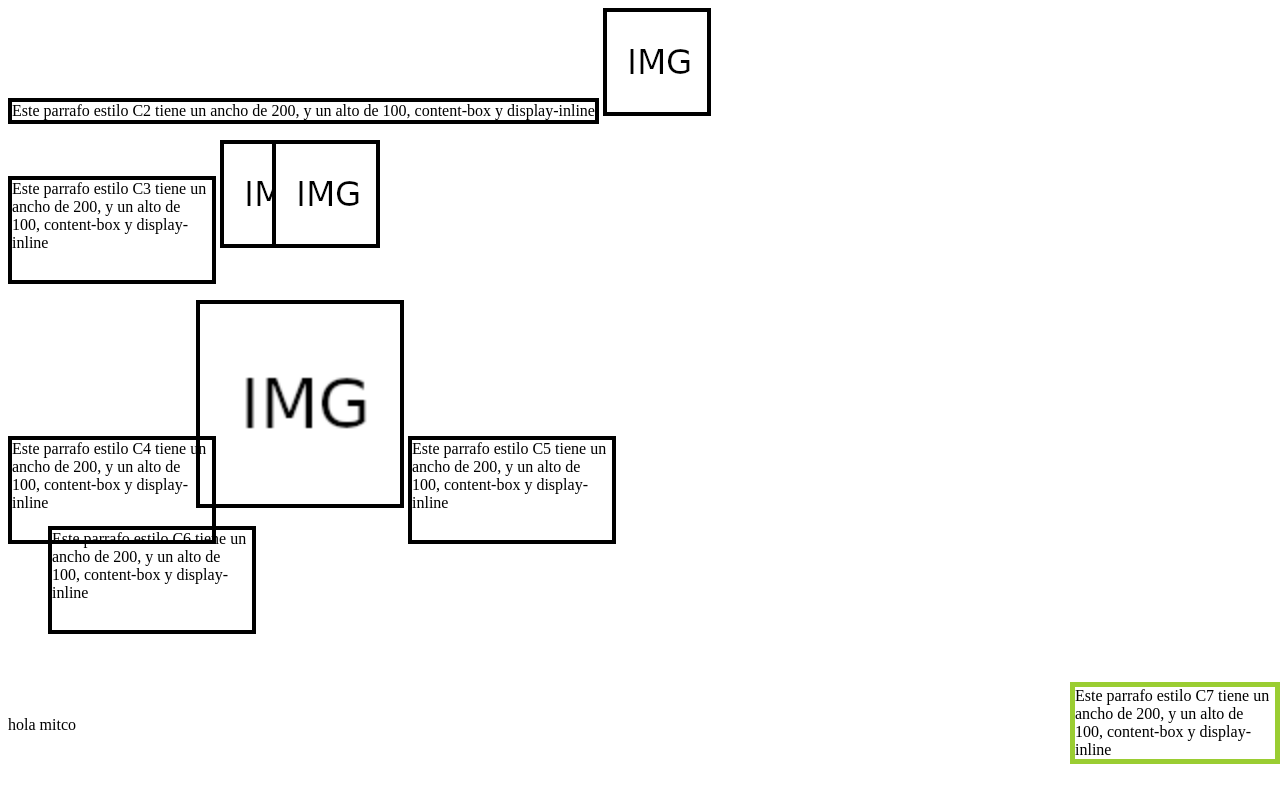
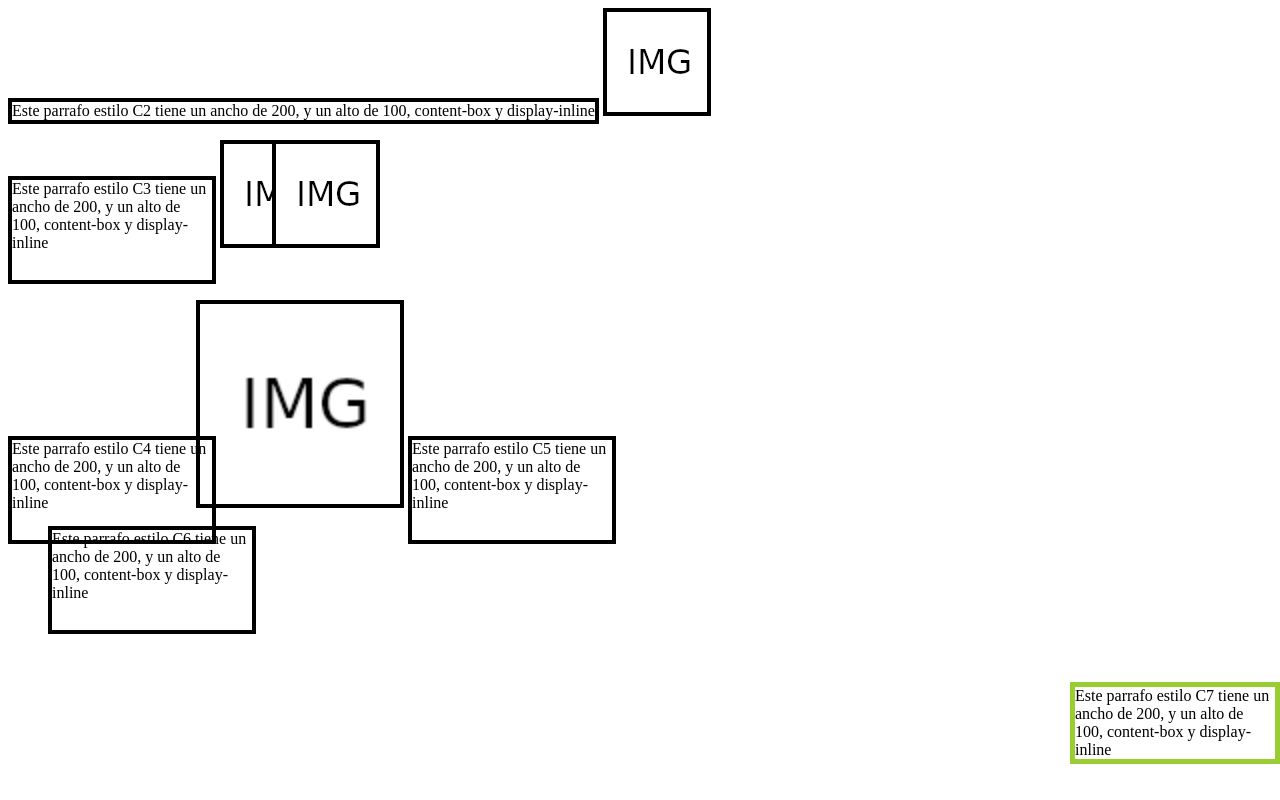
Before and after one commit to 10772021/TareaDisplay, a plain HTML site: page tarea-display_position_relatved_fixed/WebContent/html.html in a window 1280 px wide. Drawn offline with Linux system fonts and the light colour scheme.

Commit message:
Update html.html

```diff
--- a/tarea-display_position_relatved_fixed/WebContent/html.html
+++ b/tarea-display_position_relatved_fixed/WebContent/html.html
@@ -32,7 +32,7 @@
 	<p class="c7">Este parrafo estilo C7 tiene un ancho de 200, y un alto de 100,
 		content-box y display-inline</p>
 
-	<p>hola mitco</p>
+
 
 
 
```
